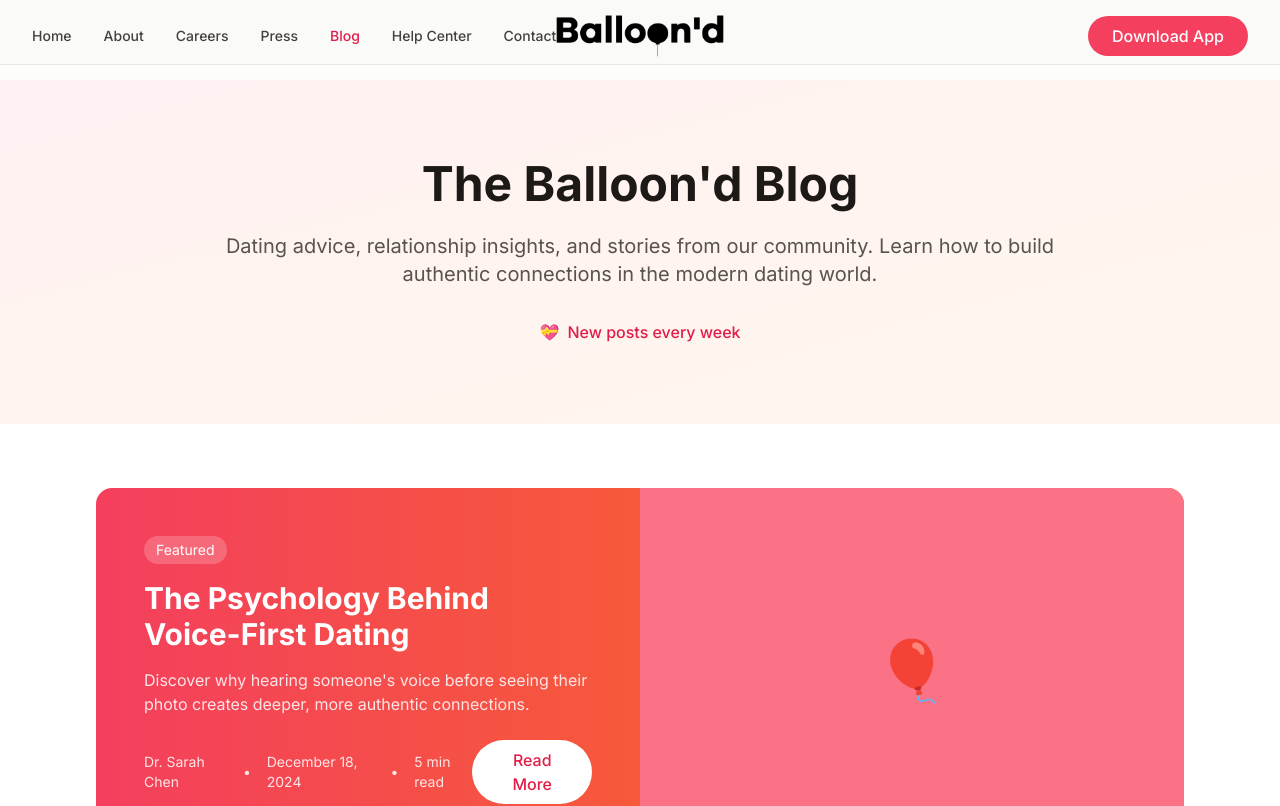
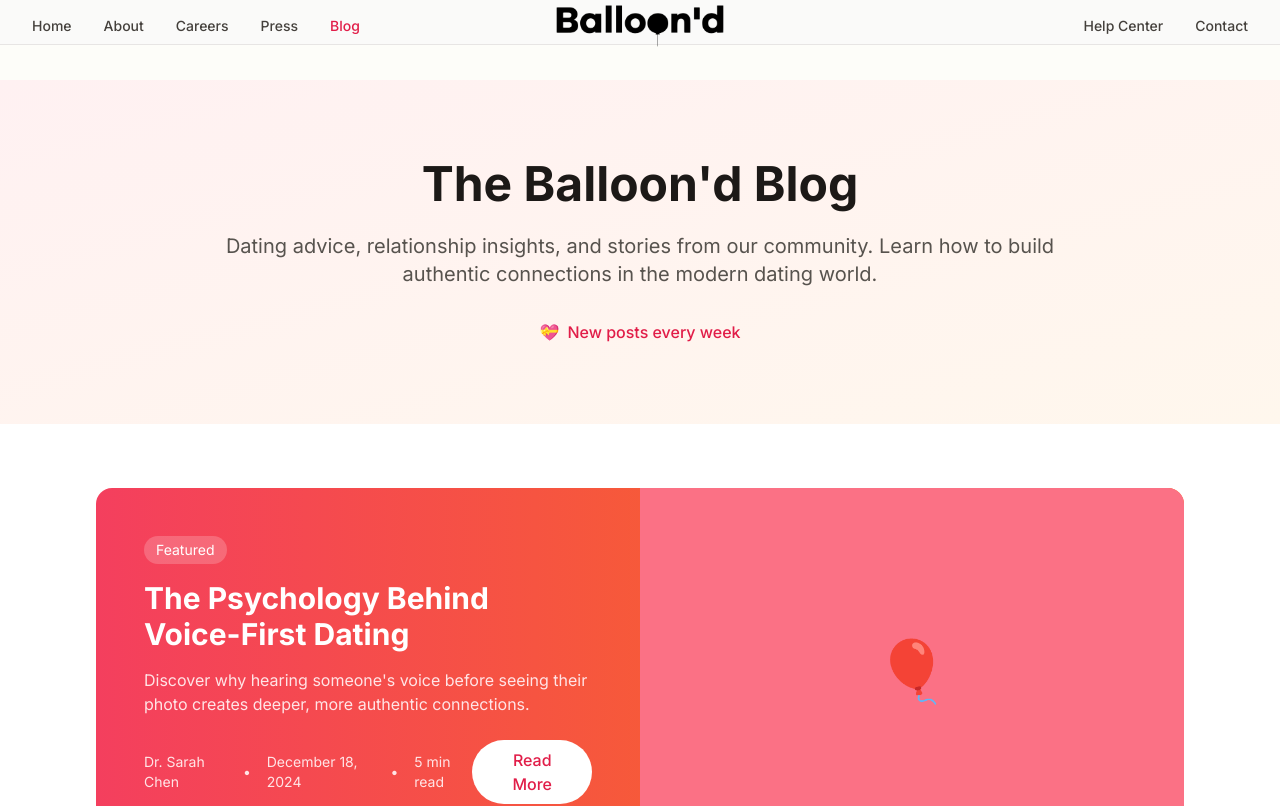
Before and after one commit to balloondhq/balloond-website, a Next.js app: page /blog in a window 1280 px wide. Shown: the top 806 px of the page. Built offline with nearby package versions, Linux system fonts and the light colour scheme.

Commit message:
Update Header.tsx

```diff
--- a/components/Header.tsx
+++ b/components/Header.tsx
@@ -13,6 +13,9 @@
     { name: 'Careers', href: '/careers' },
     { name: 'Press', href: '/press' },
     { name: 'Blog', href: '/blog' },
+  ];
+
+  const rightNavigation = [
     { name: 'Help Center', href: '/help-center' },
     { name: 'Contact', href: '/contact' },
   ];
@@ -50,11 +53,19 @@
             />
           </Link>
 
-          {/* Right side - Download button */}
-          <div className="hidden md:flex items-center">
-            <button className="bg-rose-500 hover:bg-rose-600 text-white px-6 py-2 rounded-full font-medium transition-colors">
-              Download App
-            </button>
+          {/* Right side - Help Center and Contact links */}
+          <div className="hidden md:flex items-center space-x-8">
+            {rightNavigation.map((item) => (
+              <Link
+                key={item.name}
+                href={item.href}
+                className={`text-sm font-medium transition-colors hover:text-rose-600 ${
+                  router.pathname === item.href ? 'text-rose-600' : 'text-stone-700'
+                }`}
+              >
+                {item.name}
+              </Link>
+            ))}
           </div>
 
           {/* Mobile menu button */}
@@ -103,9 +114,18 @@
                   {item.name}
                 </Link>
               ))}
-              <button className="bg-rose-500 hover:bg-rose-600 text-white px-6 py-2 rounded-full font-medium transition-colors text-center">
-                Download App
-              </button>
+              {rightNavigation.map((item) => (
+                <Link
+                  key={item.name}
+                  href={item.href}
+                  className={`text-base font-medium transition-colors hover:text-rose-600 ${
+                    router.pathname === item.href ? 'text-rose-600' : 'text-stone-700'
+                  }`}
+                  onClick={() => setIsMenuOpen(false)}
+                >
+                  {item.name}
+                </Link>
+              ))}
             </div>
           </div>
         )}
```
